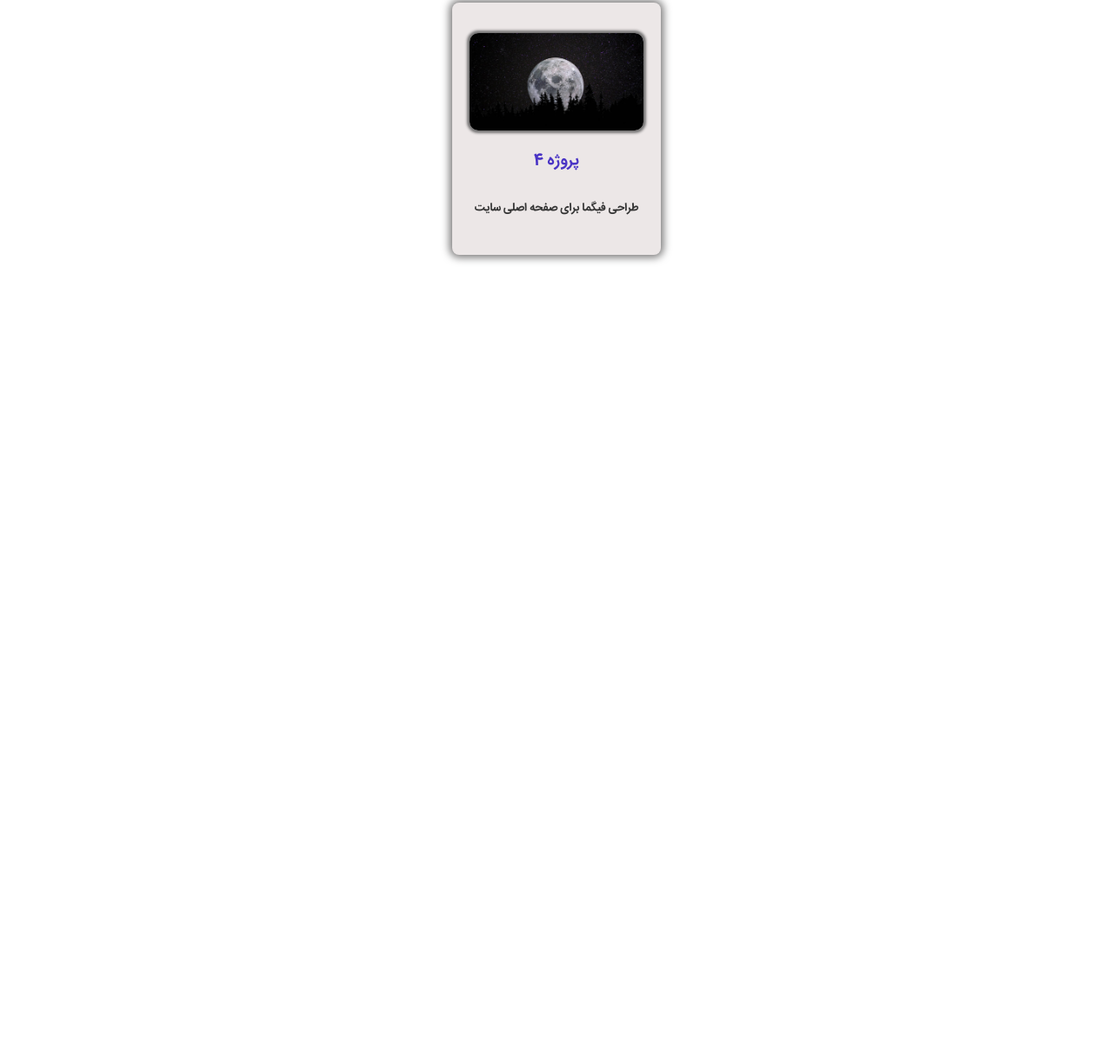
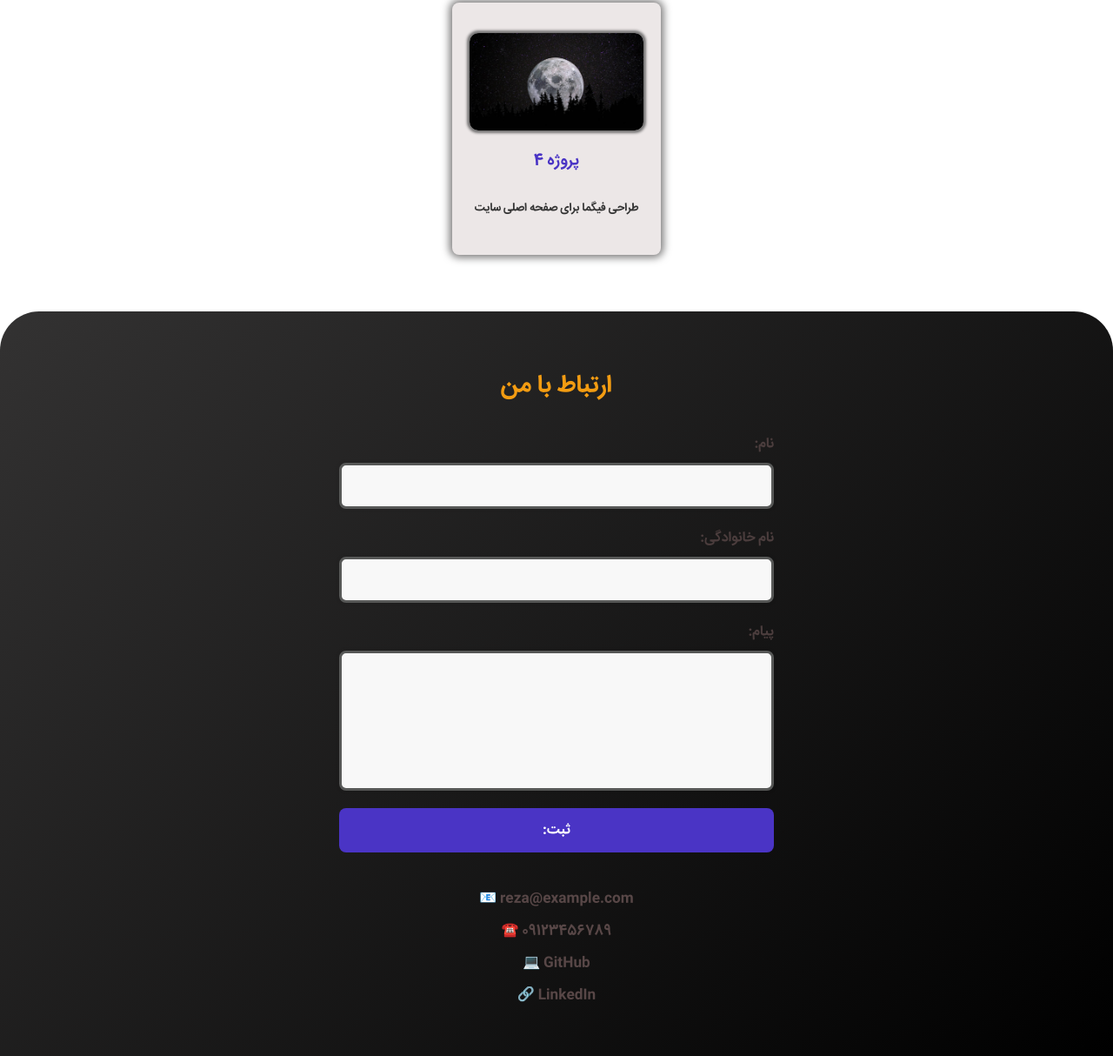
Before and after one commit to Reza110u/portfolio, a plain HTML site: page index.html in a window 1280 px wide. Shown: the part 2126-3340 px from the top of the page at 87% size. Before the commit the page ends 2484 px from the top, so only its background shows below. Drawn offline with Linux system fonts and the light colour scheme; files whose address does not match are found by name.

Commit message:
version 2

```diff
--- a/assest/style.css
+++ b/assest/style.css
@@ -13,6 +13,10 @@ body{
     background-color: rgb(255, 255, 255);
 
 
+}
+
+html {
+    scroll-behavior: smooth;
 }
 
 .titr{
@@ -233,7 +237,7 @@ body{
     box-shadow: inset 0 0 50px rgba(0, 0, 0, 0.5);
   }
 
-  .skills-section h2 {
+.skills-section h2 {
     border-bottom: 3px solid #f39c12;
     border-radius: 45px;
     padding-bottom: 10px;
@@ -243,14 +247,14 @@ body{
     text-shadow: 0 0 8px rgba(255, 255, 255, 0.1);
   }
 
-  .all-stars {
+.all-stars {
     display: flex;
     flex-wrap: wrap;
     justify-content: center;
     gap: 25px;
   }
 
-  .stars {
+.stars {
     width: 45%;
     background: rgba(255, 255, 255, 0.05); /* حالت شفاف با پس‌زمینه گرادیان */
     backdrop-filter: blur(4px);
@@ -314,3 +318,90 @@ body{
       width: 100%;
     }
   }
+
+.footer {
+    background: linear-gradient(135deg, #333232, #000000);
+    border-top-right-radius: 45px;
+    border-top-left-radius: 45px;
+    padding: 40px 20px;
+  }
+
+.footer h2 {
+    text-align: center;
+    color: #f39c12;
+    font-size: 28px;
+    margin-bottom: 30px;
+  }
+
+.text-me {
+    max-width: 500px;
+    margin: auto;
+    display: flex;
+    flex-direction: column;
+    gap: 20px;
+  }
+
+.form-group {
+    display: flex;
+    flex-direction: column;
+    gap: 8px;
+    text-align: right;
+  }
+
+.form-group label {
+    font-size: 16px;
+    color: #4b3d3d;
+    font-weight: bold;
+  }
+
+.form-group input,
+.form-group textarea {
+    padding: 10px;
+    border: 3px solid #575857;
+    border-radius: 8px;
+    font-family: inherit;
+    font-size: 16px;
+    resize: none;
+    box-shadow: 0 0 5px rgba(0,0,0,0.1);
+    background-color: #f8f8f8;
+  }
+
+button {
+    background-color: #4a34c5;
+    color: #fff;
+    padding: 12px;
+    border: none;
+    border-radius: 8px;
+    cursor: pointer;
+    font-size: 16px;
+    transition: 0.3s ease;
+  }
+
+button:hover {
+    background-color: #382aa4;
+  }
+
+.media {
+    margin-top: 40px;
+    text-align: center;
+  }
+
+.media ul {
+    list-style: none;
+    padding: 0;
+    display: flex;
+    flex-direction: column;
+    gap: 10px;
+  }
+
+.media ul li a {
+    color: #584747;
+    text-decoration: none;
+    font-weight: bold;
+  }
+
+@media (max-width: 600px) {
+    .text-me {
+      padding: 0 10px;
+    }
+  }
--- a/index.html
+++ b/index.html
@@ -13,11 +13,11 @@
     <nav class="titr">
         <div class="matn">
             <ul>
-                <li><a style="text-decoration: none;" href="#">ارتباط با من</a></li>
-                <li><a style="text-decoration: none;" href="#">پروژه ها</a></li>
-                <li><a style="text-decoration: none;" href="#"> مهارت ها</a></li>
-                <li><a style="text-decoration: none;" href="#"> درباره من</a></li>
-                <li><a style="text-decoration: none;" href="#"> خانه </a></li>
+                <li><a style="text-decoration: none;" href="#foot">ارتباط با من</a></li>
+                <li><a style="text-decoration: none;" href="#proje">پروژه ها</a></li>
+                <li><a style="text-decoration: none;" href="#skill"> مهارت ها</a></li>
+                <li><a style="text-decoration: none;" href="#about"> درباره من</a></li>
+                <li><a style="text-decoration: none;" href="#home"> خانه </a></li>
             </ul>
         </div>
 
@@ -25,7 +25,7 @@
 
 
 
-    <section class="intro">
+    <section id = "home" class="intro">
         <div class="img">
             <img src="./assest/image/IMG_20230114_225434_682.jpg" alt="">
         </div>
@@ -36,7 +36,7 @@
 
     </section>
 
-    <section class="about-me">
+    <section id = "about" class="about-me">
         <div class="about-text">
             <h3>درباره من</h3>
             <p>خواستم بیشتر خودم رو معرفی کنم</p>
@@ -47,7 +47,7 @@
     </section>
 
 
-    <section class="skills-section">
+    <section id = "skill" class="skills-section">
         <h2>مهارت‌ها</h2>
 
         <div class="all-stars">
@@ -101,7 +101,7 @@
 
 
 
-    <section class="projects">
+    <section id = "proje" class="projects">
         <div class="project-box">
             <img src="./assest/image/4k-moon.jpg" alt="پروژه 1">
             <div class="project-title">
@@ -148,6 +148,38 @@
         </div>
     </section>
 
+    <section id = "foot" class="footer">
+        <h2>ارتباط با من</h2>
+
+        <form class="text-me">
+          <div class="form-group">
+            <label for="name">:نام</label>
+            <input type="text" id="name" name="name">
+          </div>
+
+          <div class="form-group">
+            <label for="lastname">:نام خانوادگی</label>
+            <input type="text" id="lastname" name="lastname">
+          </div>
+
+          <div class="form-group">
+            <label for="message">:پیام</label>
+            <textarea id="message" name="message" rows="5"></textarea>
+          </div>
+
+          <button type="submit">:ثبت</button>
+        </form>
+
+        <div class="media">
+          <ul>
+            <li><a href="mailto:reza@example.com">📧 reza@example.com</a></li>
+            <li><a href="tel:+989123456789">☎️ 09123456789</a></li>
+            <li><a href="https://github.com/yourusername" target="_blank">💻 GitHub</a></li>
+            <li><a href="https://www.linkedin.com/in/yourprofile" target="_blank">🔗 LinkedIn</a></li>
+          </ul>
+        </div>
+      </section>
+
 
 
 
```
